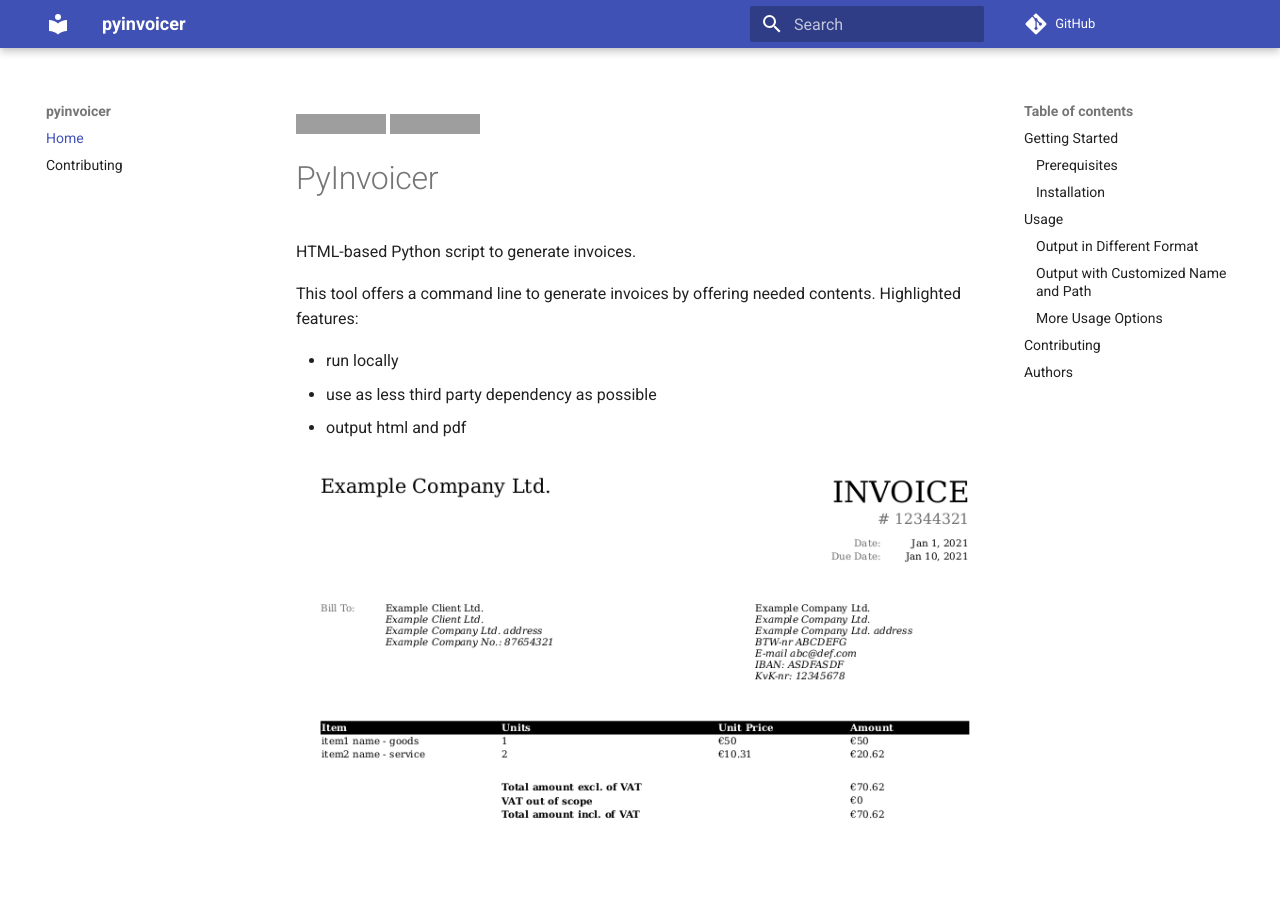
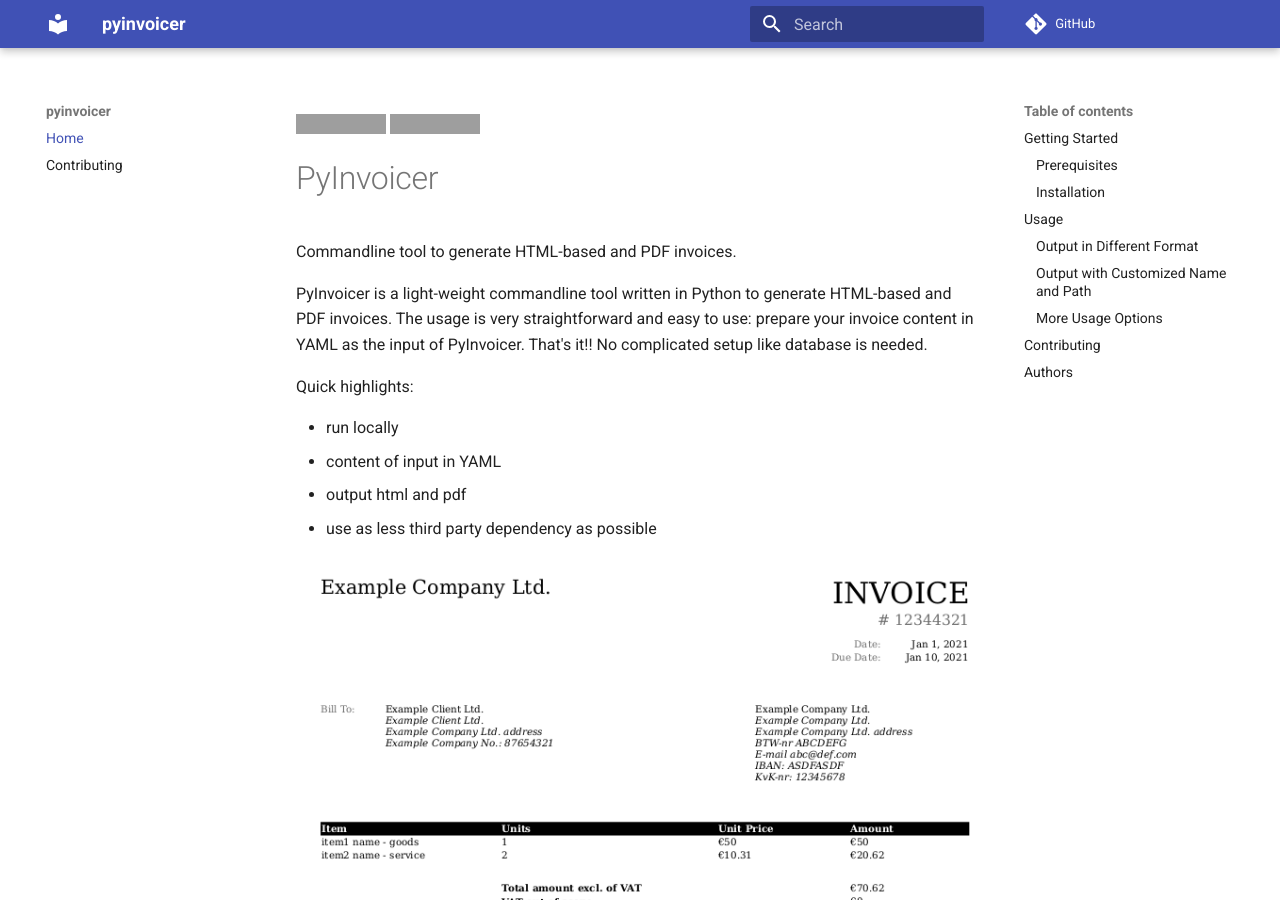
Before and after one commit to tai271828/pyinvoicer, an MkDocs documentation site: the page built from docs/README.md, in a window 1280 px wide and 900 px high. Built offline with MkDocs 1.6.1 and Material for MkDocs 9.7.7, drawn with Linux system fonts in a browser that asks for light colours; comment, search, counter and statistics services are not loaded; grey boxes are pictures that could not be loaded.

Commit message:
docs: update description

```diff
--- a/docs/README.md
+++ b/docs/README.md
@@ -4,13 +4,19 @@
 
 # PyInvoicer
 
-HTML-based Python script to generate invoices.
+Commandline tool to generate HTML-based and PDF invoices.
 
-This tool offers a command line to generate invoices by offering needed contents. Highlighted features:
+PyInvoicer is a light-weight commandline tool written in Python to generate HTML-based and PDF invoices.
+The usage is very straightforward and easy to use:
+prepare your invoice content in YAML as the input of PyInvoicer.
+That's it!! No complicated setup like database is needed.
+
+Quick highlights:
 
 - run locally
+- content of input in YAML
+- output html and pdf
 - use as less third party dependency as possible
-- output html and pdf
 
 
 ![Invoice Screenshot Generated by PyInvoicer](./screenshot.png "Example Invoice").
--- a/pyproject.toml
+++ b/pyproject.toml
@@ -91,7 +91,7 @@ norecursedirs = [
 [tool.poetry]
 name = "pyinvoicer"
 version = "0.0.2rc2"
-description = "HTML-based Python script to generate invoices."
+description = "Commandline tool to generate HTML-based and PDF invoices."
 authors = ["Taihsiang Ho (tai271828) <tai271828@gmail.com>"]
 license = "BSD 3-Clause license"
 readme = "docs/README.md"
```
